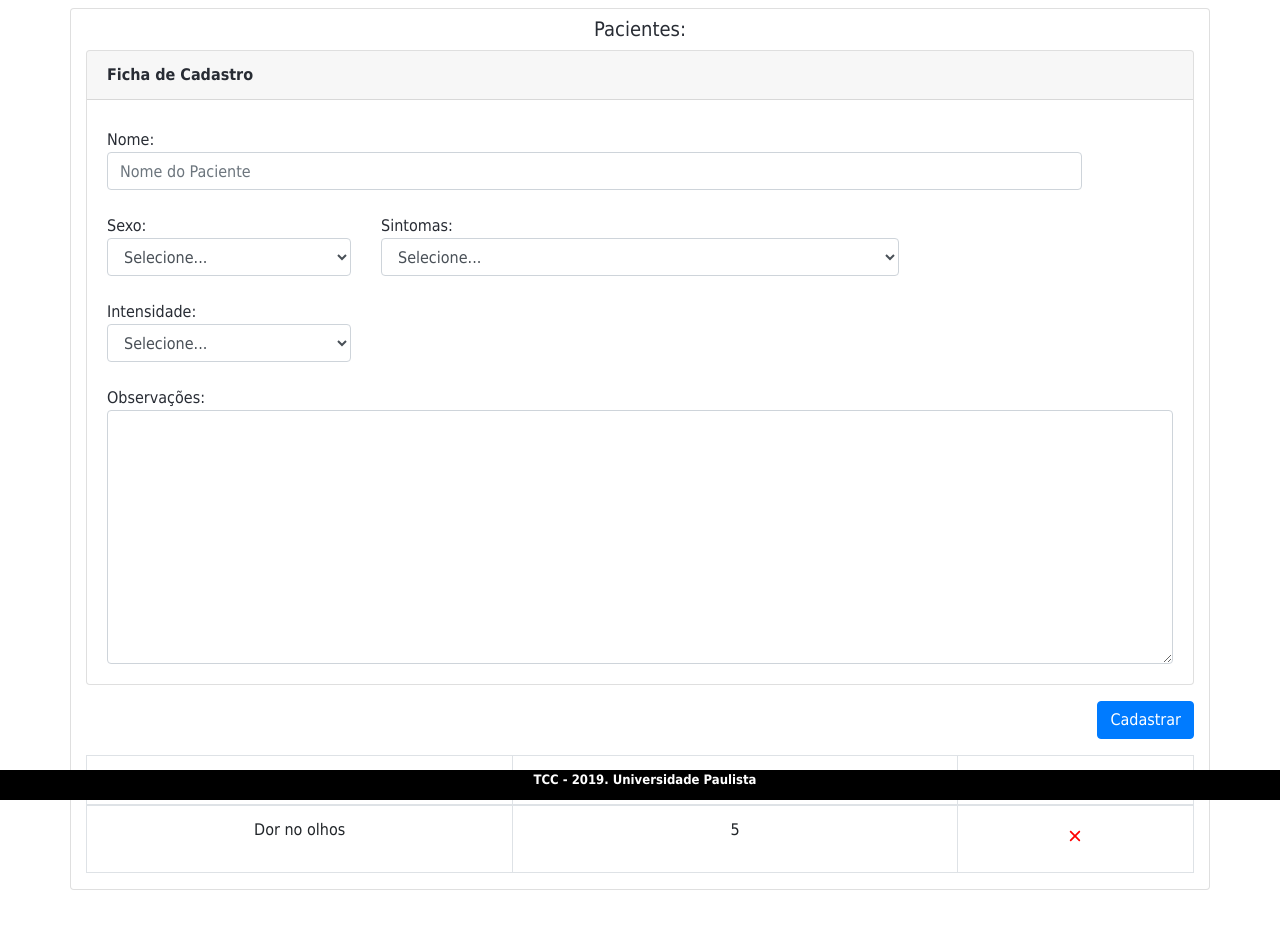
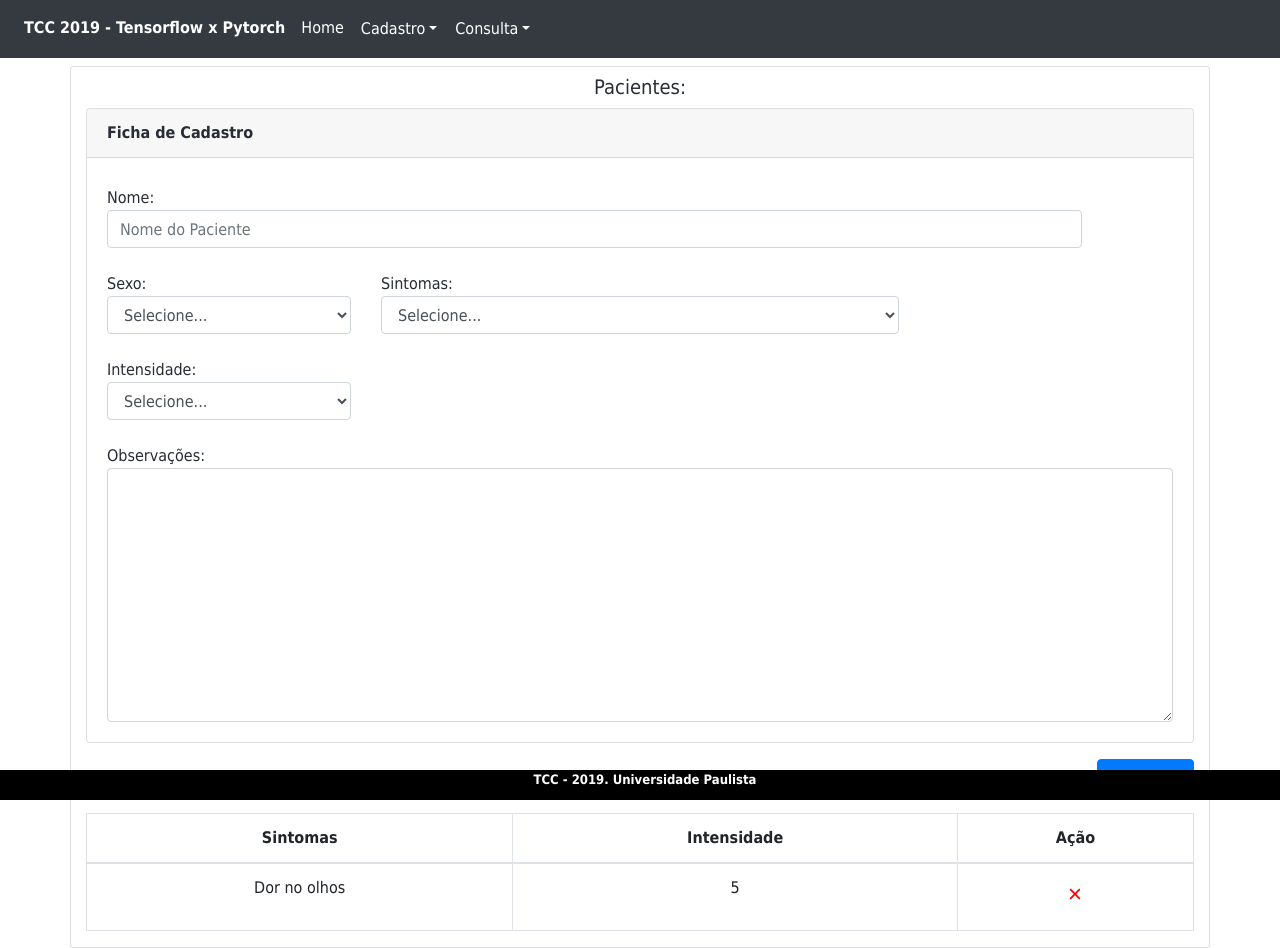
Before and after one commit to matheusangelo/material-bootstrap-react, a React (Create React App) app: page /master/prontuario in a window 1280 px wide. Before the commit the page ends 890 px from the top, so only its background shows below. Built offline with nearby package versions, Linux system fonts and the light colour scheme; no server answers.

Commit message:
Ajuste endereços

```diff
--- a/src/components/Paciente/ConsultaPaciente.jsx
+++ b/src/components/Paciente/ConsultaPaciente.jsx
@@ -59,7 +59,7 @@ class ConsultaPaciente extends Component {
     render() {
         return (
             <div>
-                <navbarAdmin/>
+                <NavBarTopo/>
                 <Container fluid >
                     <div className="mt-3">
                         <h3> {this.state.titulo} </h3>
--- a/src/components/Paciente/Prontuario.jsx
+++ b/src/components/Paciente/Prontuario.jsx
@@ -2,6 +2,7 @@ import React, { Component } from 'react';
 import { Container, Col, Row, Button, Card, CardBody, CardHeader, Table } from 'reactstrap';
 import { URL_BASE } from '../../include/base';
 import { IoIosClose } from 'react-icons/io';
+import NavBarTopo from '../navbar/navbarAdmin';
 
 
 class Prontuario extends Component {
@@ -56,7 +57,7 @@ class Prontuario extends Component {
     render() {
         return (
             <div>
-                {/* <NavBarTopo/> */}
+                <NavBarTopo/>
                 <Container className="mt-2 card">
                     <Row className="mt-2">
                         <Col><h5>Pacientes:</h5></Col>
--- a/src/components/resultados/Resultados.jsx
+++ b/src/components/resultados/Resultados.jsx
@@ -1,5 +1,6 @@
 import React, { Component } from 'react';
 import { Container, Col, Row, Button, Card, CardBody, CardHeader, Table } from 'reactstrap';
+import NavBarTopo from '../navbar/navbarAdmin'
 
 
 let mock_resultados = [
@@ -105,7 +106,7 @@ class Resultados extends Component {
     get RetornarRelatorios() {
         return (
             <Row className="mt-5">
-                {/* <NavBarTopo/> */}
+                <NavBarTopo/>
                 <Col>
                     <Card>
                         <CardHeader className="text-left">
```
